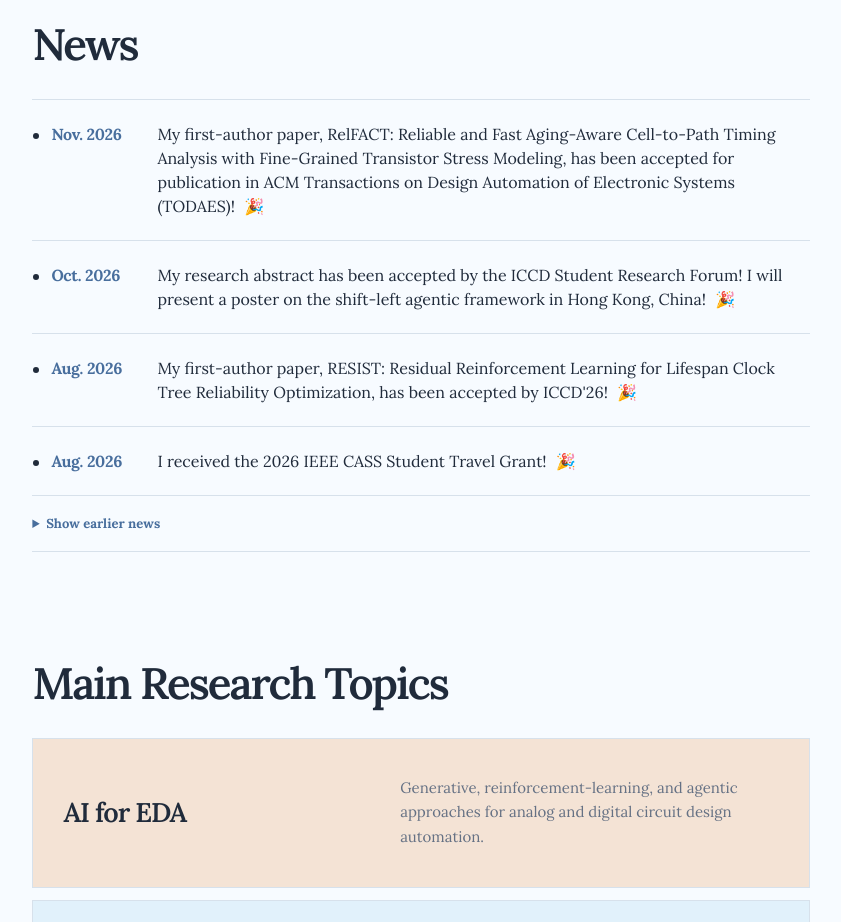
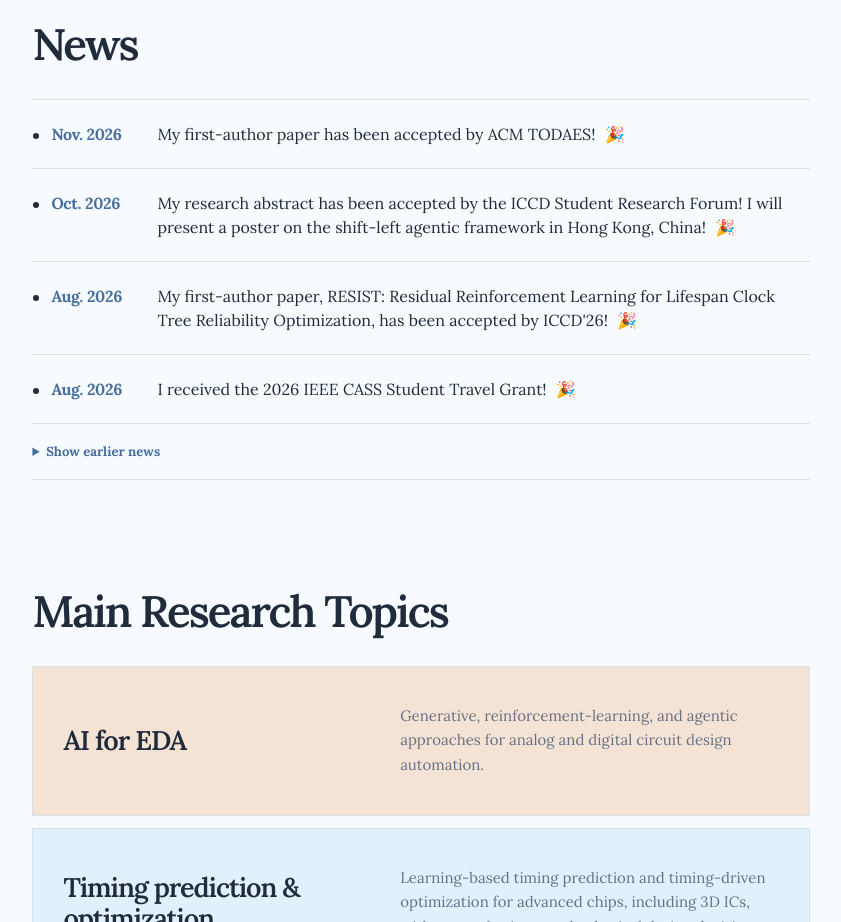
Before and after one commit to hu-fan/hu-fan.github.io, a Next.js app: page / in a window 1280 px wide. Shown: the part 1280-2202 px from the top of the page, without its empty margins (410-1251 px from the left). Built offline with nearby package versions, Linux system fonts and the light colour scheme.

Commit message:
Shorten TODAES acceptance news

```diff
--- a/app/page.tsx
+++ b/app/page.tsx
@@ -4,7 +4,7 @@
 import { useEffect, useState } from 'react';
 
 const news = [
-  ['Nov. 2026', 'My first-author paper, RelFACT: Reliable and Fast Aging-Aware Cell-to-Path Timing Analysis with Fine-Grained Transistor Stress Modeling, has been accepted for publication in ACM Transactions on Design Automation of Electronic Systems (TODAES)!'],
+  ['Nov. 2026', 'My first-author paper has been accepted by ACM TODAES!'],
   ['Oct. 2026', 'My research abstract has been accepted by the ICCD Student Research Forum! I will present a poster on the shift-left agentic framework in Hong Kong, China!'],
   ['Aug. 2026', "My first-author paper, RESIST: Residual Reinforcement Learning for Lifespan Clock Tree Reliability Optimization, has been accepted by ICCD'26!"],
   ['Aug. 2026', 'I received the 2026 IEEE CASS Student Travel Grant!'],
```
